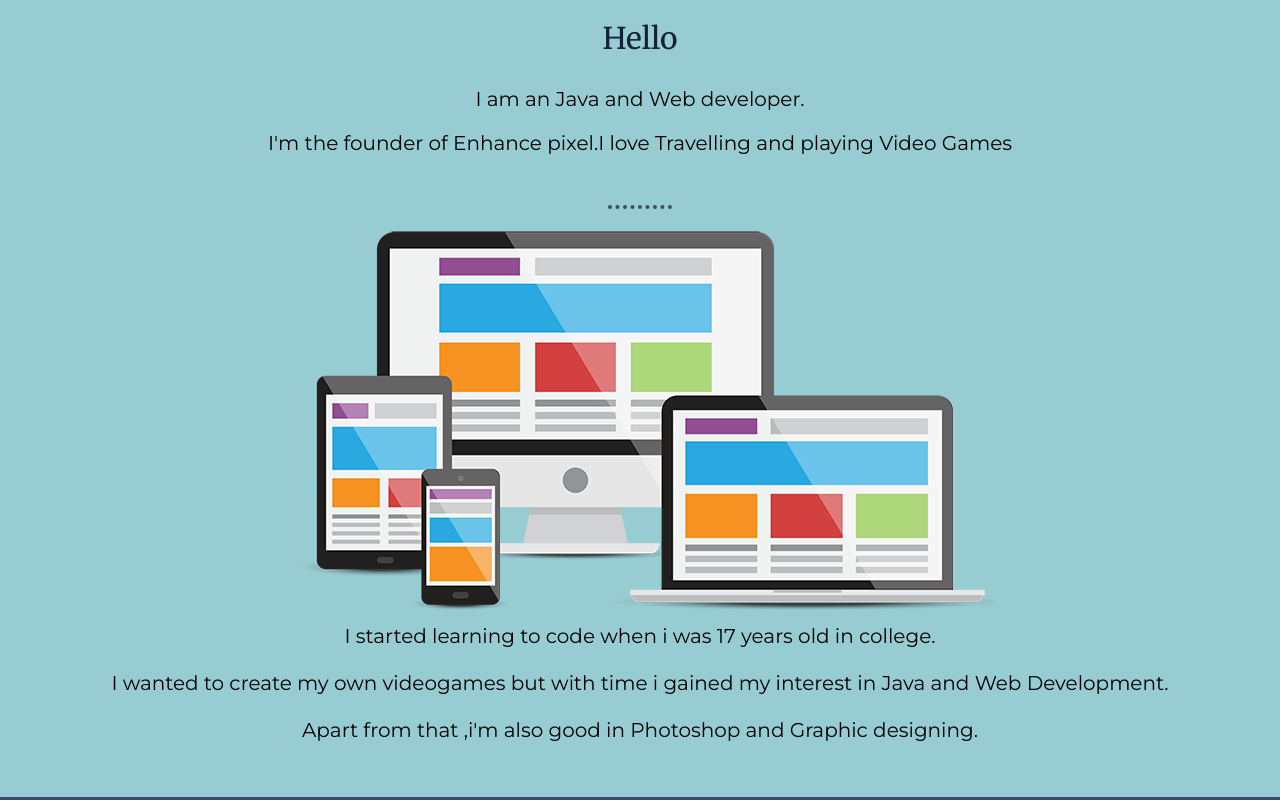
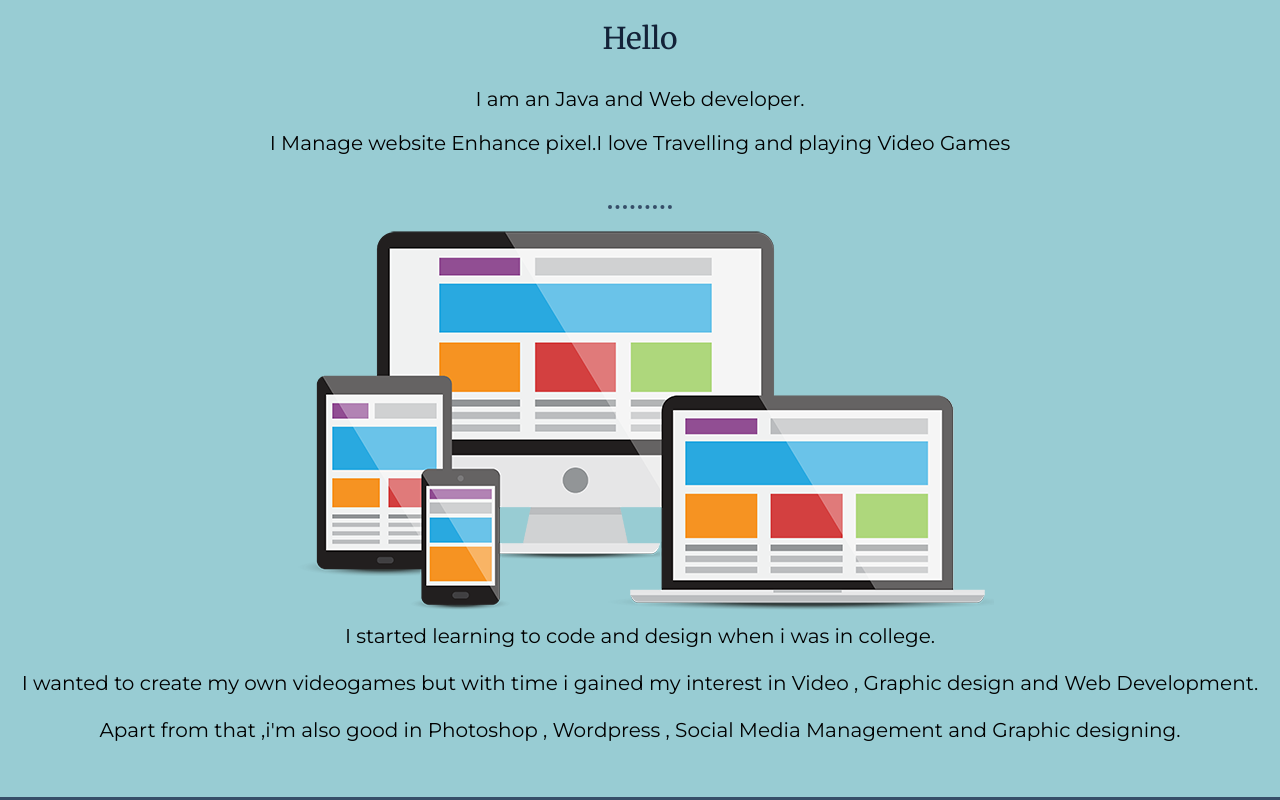
Before and after one commit to kamaljeet4u/CV-css-site, a plain HTML site: page index.html in a window 1280 px wide. Shown: the part 900-1700 px from the top of the page. Drawn offline with Linux system fonts and the light colour scheme.

Commit message:
Update index.html

```diff
--- a/index.html
+++ b/index.html
@@ -24,14 +24,14 @@
     <img id="mypic" src="images/Kamal photos.png" alt="kamalphoto">
     <h2 class="hello">Hello</h2>
     <p class="javaweb">I am an Java and Web developer.
-      <p class="javaweb">I'm the founder of Enhance pixel.I love Travelling and playing Video Games</p>
+      <p class="javaweb">I Manage website Enhance pixel.I love Travelling and playing Video Games</p>
     <hr>
     <img id="codingpic" src="images/pc2.png" alt="computerpic">
-    <p class="intro">I  started  learning  to  code  when  i  was  17  years  old  in  college.</p>
+    <p class="intro">I  started  learning  to  code and design when  i  was  in  college.</p>
     <br>
-      <p class="intro">I  wanted  to  create  my  own  videogames  but  with  time  i  gained  my  interest  in  Java  and  Web  Development.</p>
+      <p class="intro">I  wanted  to  create  my  own  videogames  but  with  time  i  gained  my  interest  in  Video , Graphic design  and  Web  Development.</p>
       <br>
-      <p class="intro">Apart  from  that  ,i'm  also  good  in  Photoshop  and  Graphic  designing.</p>
+      <p class="intro">Apart  from  that  ,i'm  also  good  in  Photoshop , Wordpress , Social Media Management and  Graphic  designing.</p>
 
   </div>
   <div class="bottomcontainer">
@@ -59,7 +59,7 @@
       <a class="socialnetwork" href="https://www.instagram.com/kamaljeet_4u/?hl=en">Instagram</a>
 
 
-    <p class="copyright">© 2018 Kamaljeet Singh @ Enhance pixel.</p>
+    <p class="copyright">© 2023 Kamaljeet Singh @ Enhance pixel.</p>
   </div>
 
 </body>
```
